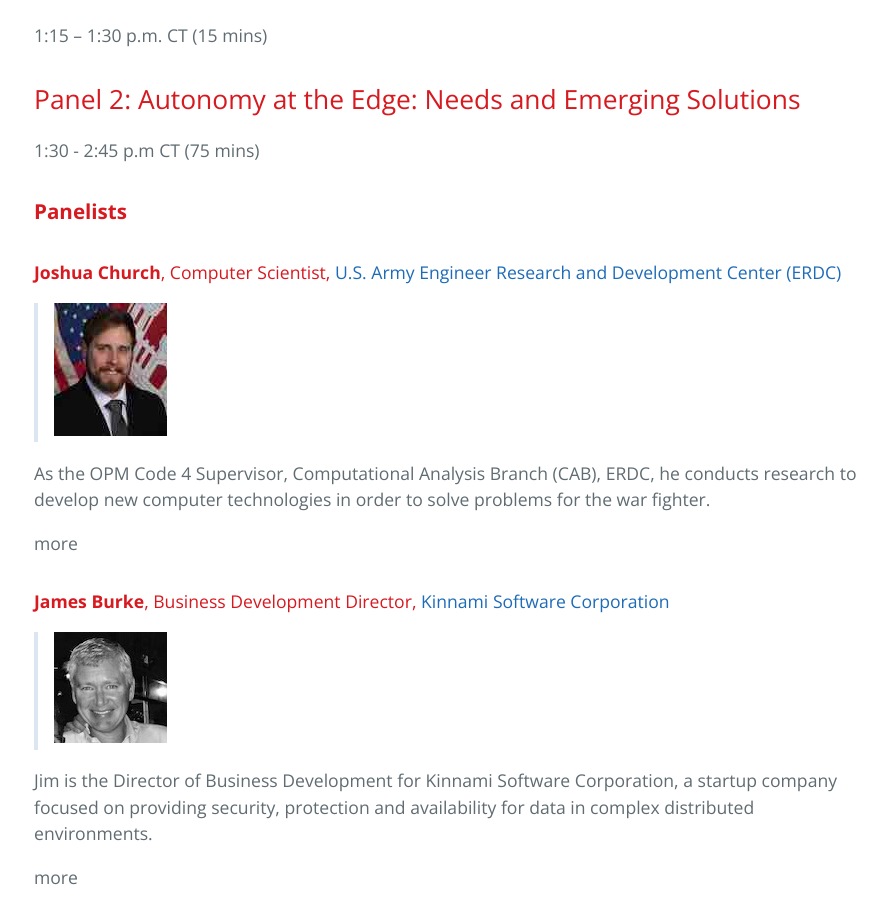
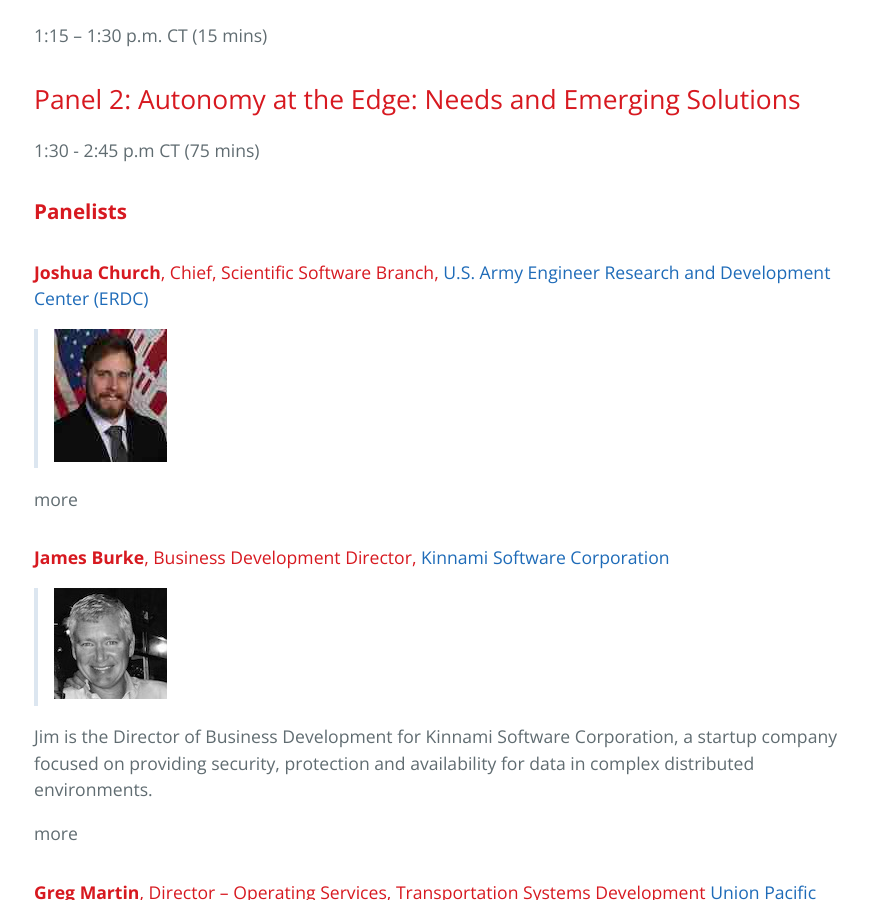
Before and after one commit to BridgingBigData/BridgingBigData.github.io, a Jekyll site: the page built from pages/bbd2023agenda.md, in a window 1280 px wide and 900 px high, scrolled down 3491 px. Shown: the whole window, without its empty margins (190-1077 px from the left). Built offline with Jekyll 4.4.1, drawn with Linux system fonts in a browser that asks for light colours.

Commit message:
update bio

```diff
--- a/pages/bbd2023agenda.md
+++ b/pages/bbd2023agenda.md
@@ -129,11 +129,9 @@
 ## Panel 2: Autonomy at the Edge: Needs and Emerging Solutions
 1:30 - 2:45 p.m CT (75 mins)
 ### **Panelists**
-####  **Joshua Church**, Computer Scientist,  [U.S. Army Engineer Research and Development Center (ERDC)](https://www.erdc.usace.army.mil)
+####  **Joshua Church**, Chief, Scientific Software Branch, [U.S. Army Engineer Research and Development Center (ERDC)](https://www.erdc.usace.army.mil)
 
 > ![Joshua Church](https://bridgingbigdata.github.io/pages/images/joshuachurch.jpg)
-
-As the OPM Code 4 Supervisor, Computational Analysis Branch (CAB), ERDC, he conducts research to develop new computer technologies in order to solve problems for the war fighter.
 
 <details>
 <summary>more</summary>
```
